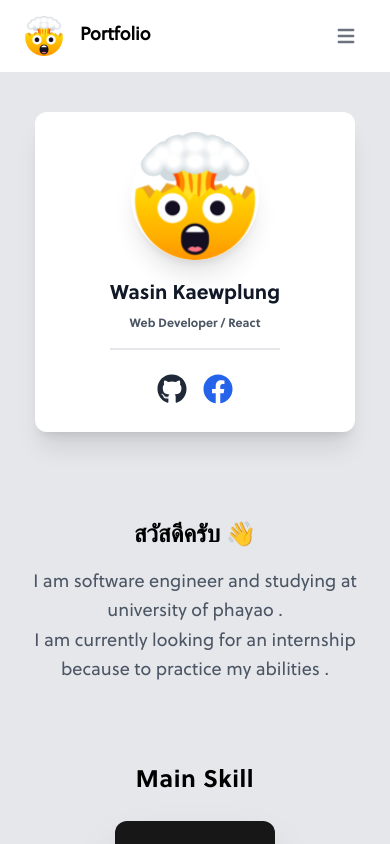
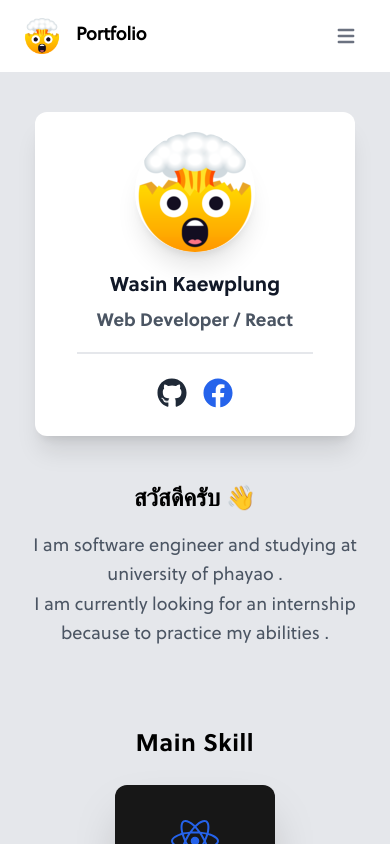
Before and after one commit to SinsamutQ/sinsamutq.github.io, a Next.js app: page / in a window 390 px wide. Shown: the top 844 px of the page. Built offline with nearby package versions, Linux system fonts and the light colour scheme.

Commit message:
responsive ✍️

```diff
--- a/components/Outline/Navbar.jsx
+++ b/components/Outline/Navbar.jsx
@@ -6,7 +6,7 @@ const Navbar = () => {
 
                 <a href="#" className="flex">
                     <div className="pr-4">
-                        <img src="/img/exploding-head.png" width={40} height={40}/>
+                        <img src="/img/exploding-head.png" width={36} height={36}/>
                     </div>
                     <span className="self-center text-lg font-semibold whitespace-nowrap text-black ">Portfolio</span>
                 </a>
--- a/components/Section/About.jsx
+++ b/components/Section/About.jsx
@@ -1,6 +1,6 @@
 const About = () => {
     return (
-        <div className="max-w-4xl py-12 mt-10 mx-auto">
+        <div className="max-w-4xl pt-2 pb-12 mt-10 mx-auto">
             <p className="text-2xl text-black md:text-4xl font-bold text-center">
                 สวัสดีครับ 👋
             </p>
--- a/components/Section/Card.jsx
+++ b/components/Section/Card.jsx
@@ -10,14 +10,14 @@ const Card = () => {
             <div className="felx flex-col justity-center max-w-xs mx-auto bg-white shadow-xl rounded-xl p-5">
 
                 <div>
-                    <img src="/img/exploding-head.png" className="w-32 mx-auto shadow-xl rounded-full" alt="profile photo" />
+                    <img src="/img/exploding-head.png" className="w-30 mx-auto shadow-xl rounded-full" alt="profile photo" />
                 </div>
 
                 <div className="font-['SoleiiBold'] text-center mt-5">
                     <p className="text-xl sm:text-2xl text-gray-900">
                         Wasin Kaewplung
                     </p>
-                    <p className="text-xs sm:text-base text-gray-600 pt-2 pb-4 px-5 w-auto inline-block border-b-2">
+                    <p className="text-lg sm:text-lg text-gray-600 pt-2 pb-4 px-5 w-auto inline-block border-b-2">
                         Web Developer / React
                     </p>
 
--- a/components/Section/Skills.jsx
+++ b/components/Section/Skills.jsx
@@ -13,7 +13,7 @@ import {SiFlutter} from "react-icons/si";
 const Skills = () => {
     return (
 
-        <div className="font-['SoleiiBold'] max-w-4xl mx-auto justify-center pt-4" id="tech">
+        <div className="font-['SoleiiBold'] sm:max-w-3xl mx-auto justify-center pt-4" id="tech">
 
             <p className="tracking-wide text-2xl text-black text-center sm:text-2xl pt-4 font-bold">
                 Main Skill
```
